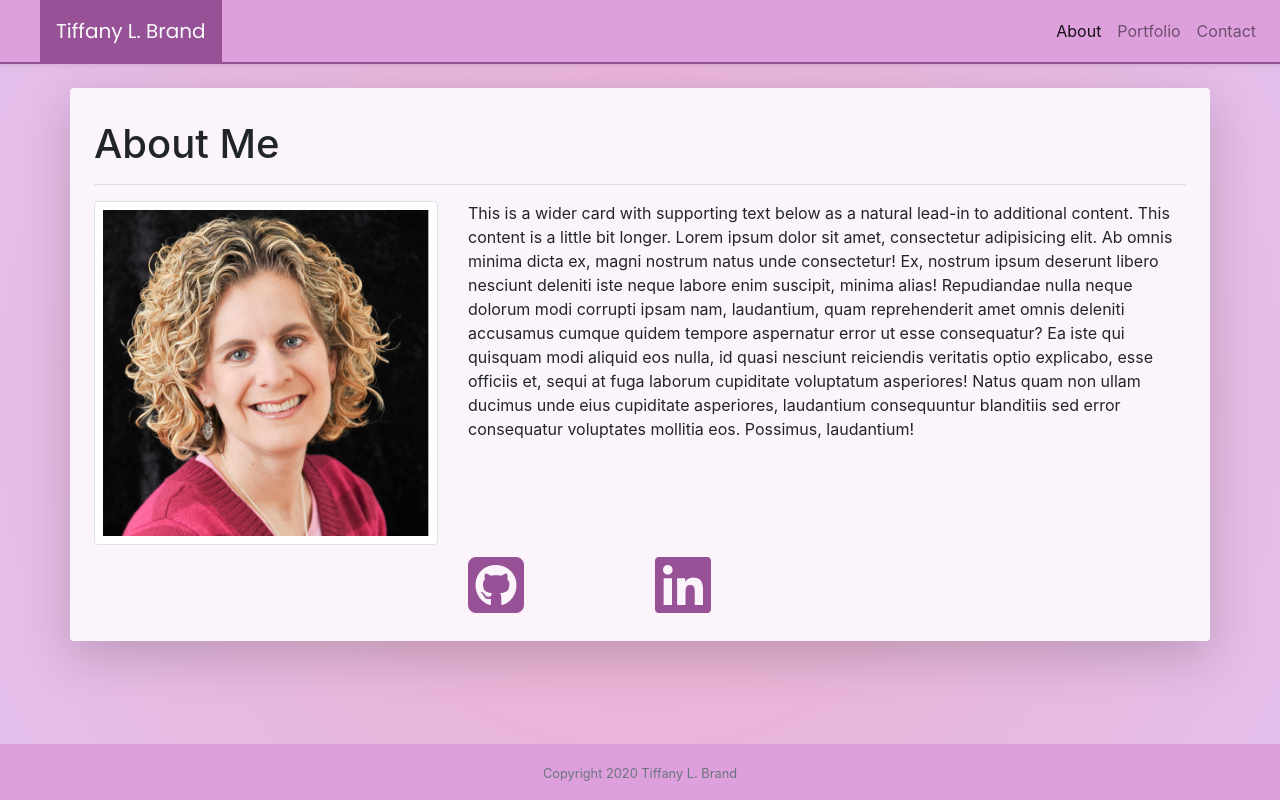
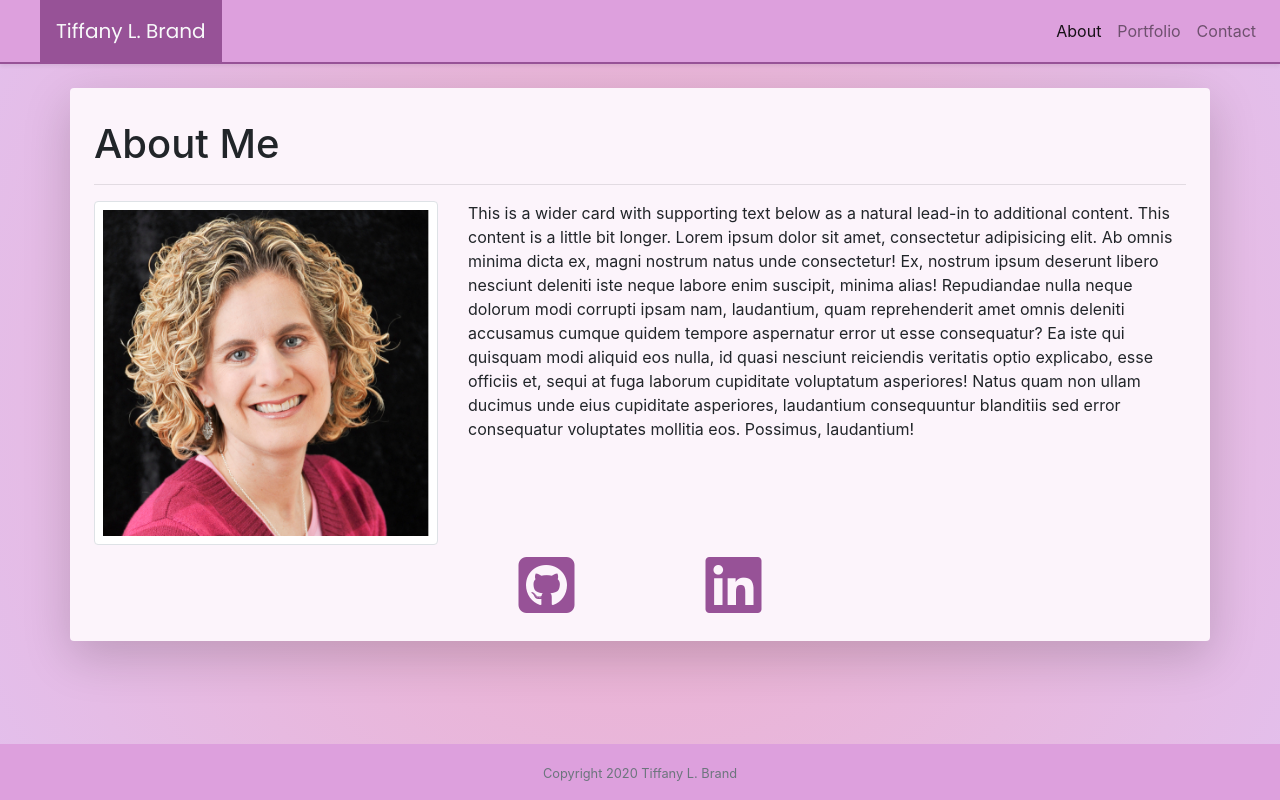
Before and after one commit to tiffany-brand/responsive-portfolio, a plain HTML site: page index.html in a window 1280 px wide. Drawn offline with nearby package versions, Linux system fonts and the light colour scheme.

Commit message:
Update alignment-social media icons

```diff
--- a/index.html
+++ b/index.html
@@ -63,10 +63,10 @@
                 </div>
 
                 <div class="row">
-                    <div class="offset-md-4 col-md-2">
-                        <a href="https://github.com/"><i class="fab fa-github-square"></i></a>
+                    <div class="offset-md-4 col-md-2 col-sm-6 col-6 text-center">
+                        <a href="https://github.com/tiffany-brand"><i class="fab fa-github-square"></i></a>
                     </div>
-                    <div class="col-md-2">
+                    <div class="col-md-2 col-sm-6 col-6 text-center">
                         <a href="https://www.linkedin.com/in/tiffanybrand/"><i class="fab fa-linkedin"></i></a>
                     </div>
                 </div>
```
